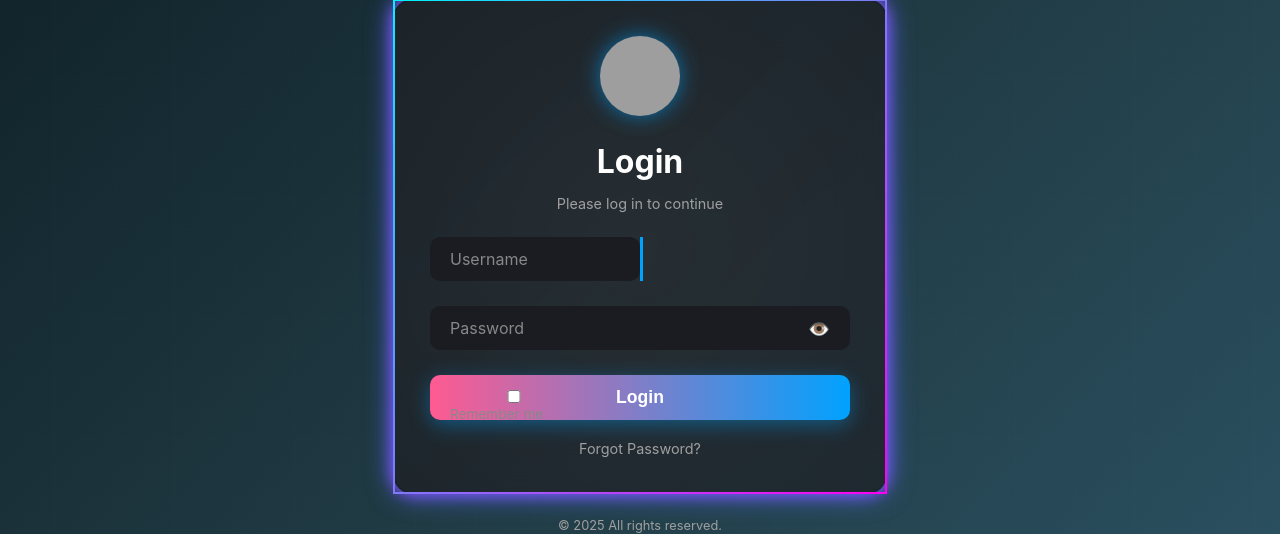
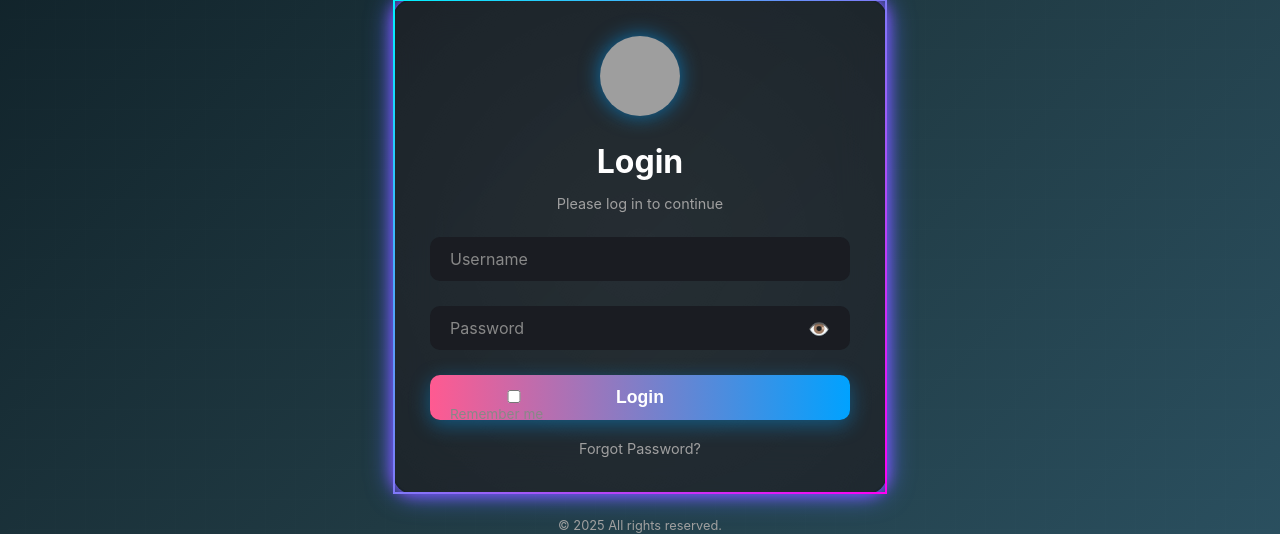
Before and after one commit to Abhijeet630/abhiitadmin, a Flask app: page /login in a window 1280 px wide. Shown: the part 174-708 px from the top of the page. Run offline with Flask 3, Linux system fonts and the light colour scheme; grey boxes are pictures that could not be loaded.

Commit message:
Auto update from VS Code

```diff
--- a/templates/login.html
+++ b/templates/login.html
@@ -13,7 +13,7 @@
             <p class="subtitle ">Please log in to continue</p>
 
             <form method="POST">
-                <div class="input-group typewriter">
+                <div class="input-group">
                     <input type="text" id="username" name="username" required placeholder=" " />
                     <label for="username">Username</label>
                 </div>
```
